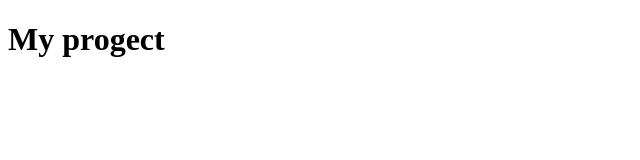
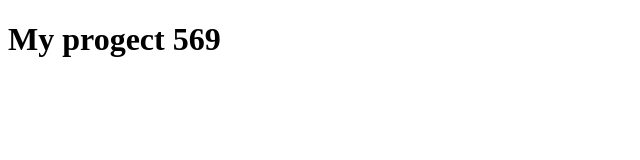
Before and after one commit to Serhii-Vovk/my-progect, a plain HTML site: page index.html in a window 1280 px wide. Shown: the whole page, without its empty margins (0-640 px from the left). Drawn offline with Linux system fonts and the light colour scheme.

Commit message:
Update index.html

```diff
--- a/index.html
+++ b/index.html
@@ -5,6 +5,6 @@
     <title>Title</title>
 </head>
 <body>
-    <h1>My progect</h1>
+    <h1>My progect 569</h1>
 </body>
 </html>
```
